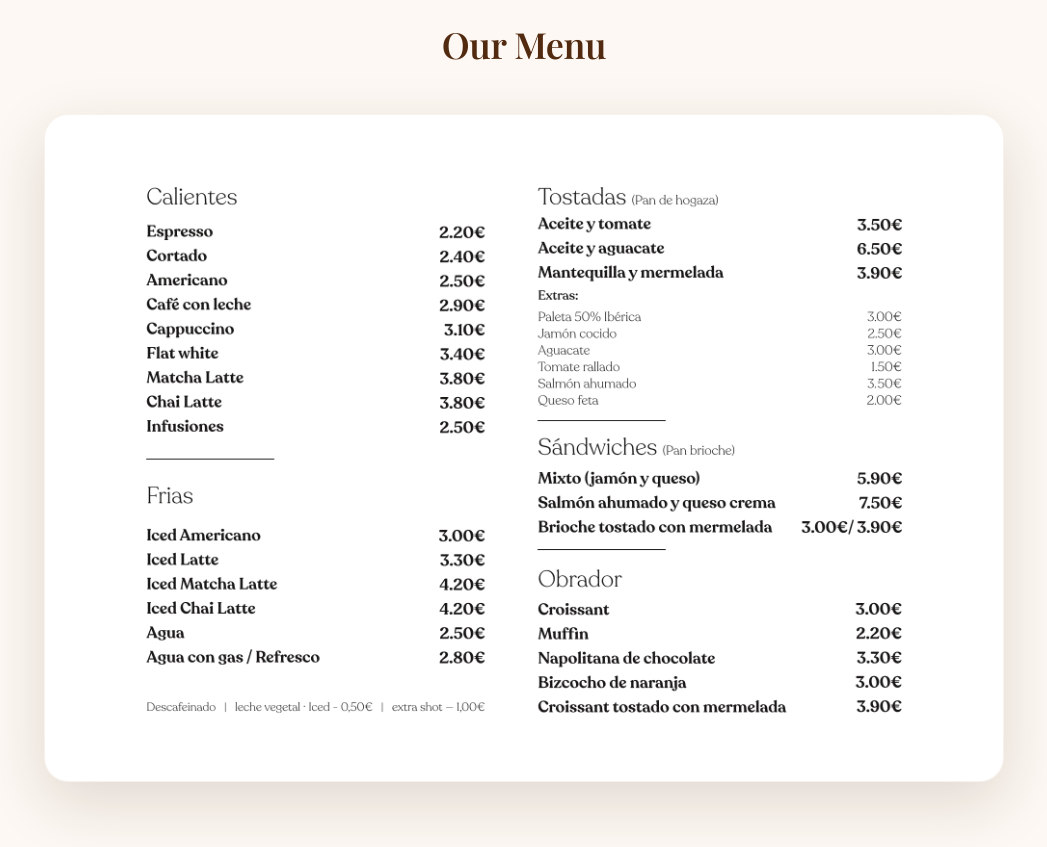
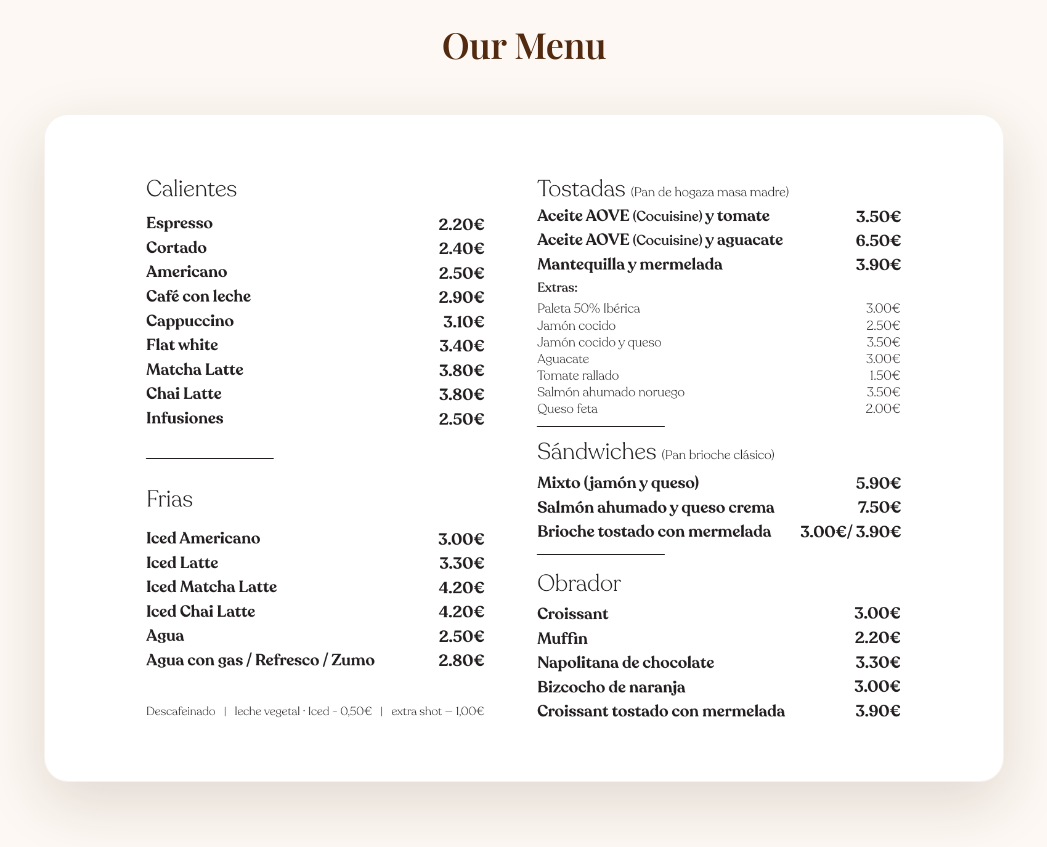
Before and after one commit to pabloduque0/95cafe, a plain HTML site: page index.html in a window 1280 px wide. Shown: the part 880-1727 px from the top of the page, without its empty margins (116-1163 px from the left). Drawn offline with nearby package versions, Linux system fonts and the light colour scheme.

Commit message:
Update menu to menu-barra

```diff
--- a/index.html
+++ b/index.html
@@ -43,7 +43,7 @@
         <div class="menu-container">
             <h2>Our Menu</h2>
             <div class="menu-wrapper">
-                <img src="assets/2026-06-04.png" alt="95 Café Menu" class="menu-image">
+                <img src="assets/menu-barra.png" alt="95 Café Menu" class="menu-image">
             </div>
         </div>
     </section>
```
Also changed, not shown: assets/menu-barra.png (added).
